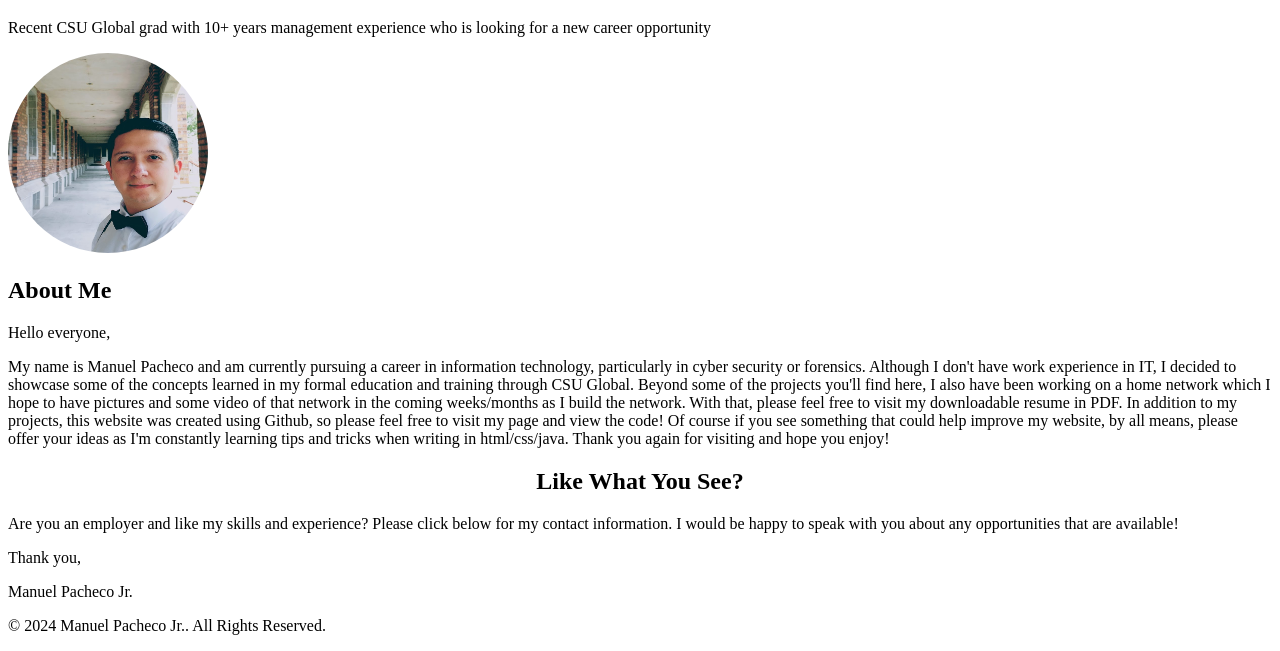
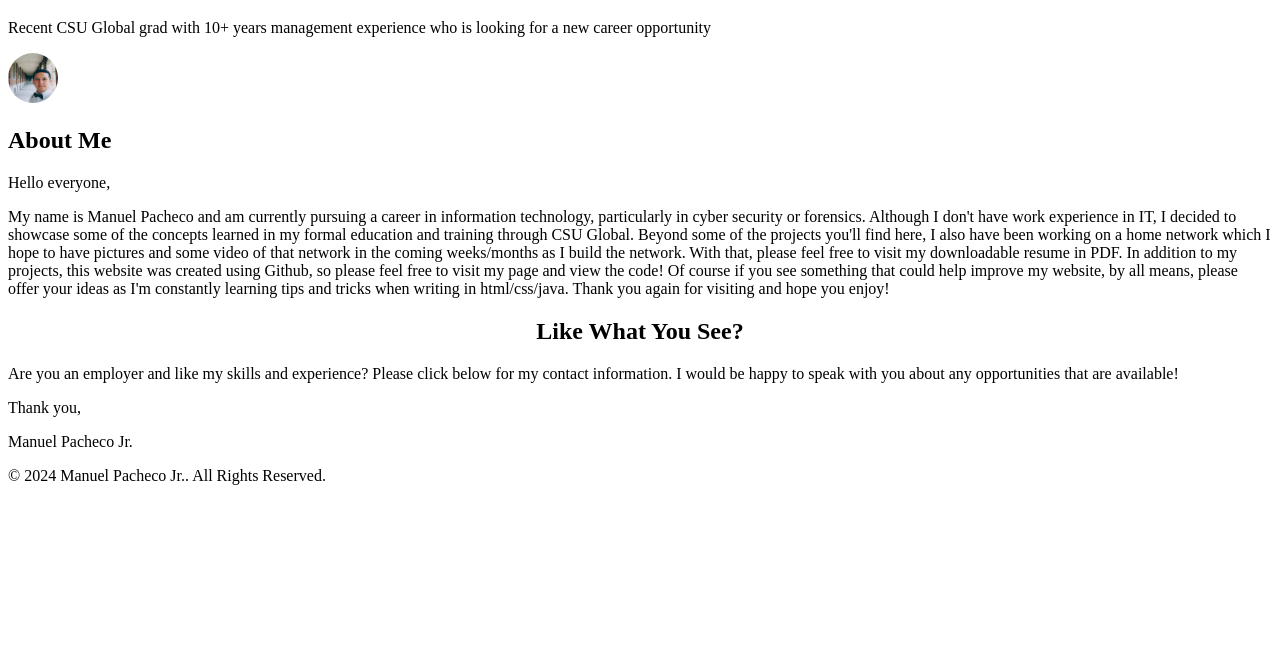
Before and after one commit to infosec86/MyProfessionalWebsite, a plain HTML site: page index.html in a window 1280 px wide. Shown: the part 149-800 px from the top of the page. Drawn offline with Linux system fonts and the light colour scheme; files that its build step writes are made by us from their sources; files whose address does not match are found by name.

Commit message:
Update styles.css

```diff
--- a/styles.css
+++ b/styles.css
@@ -1,5 +1,5 @@
 .profile-photo {
-    width: 200px;
-    height: 200px;
+    width: 50px;
+    height: 50px;
     border-radius: 50%;
 }
```
